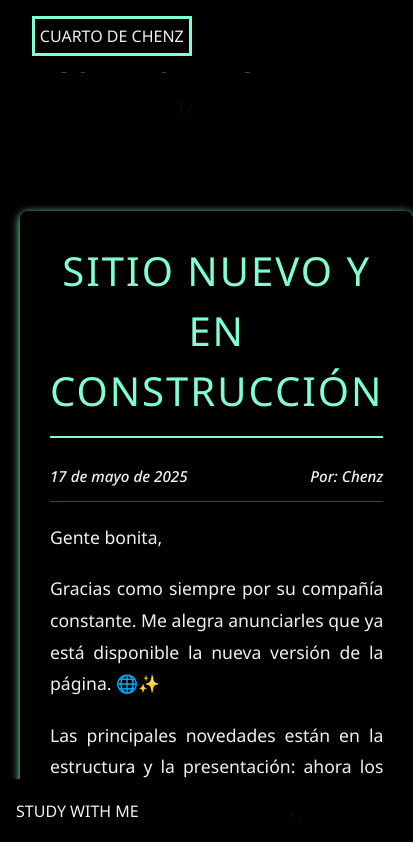
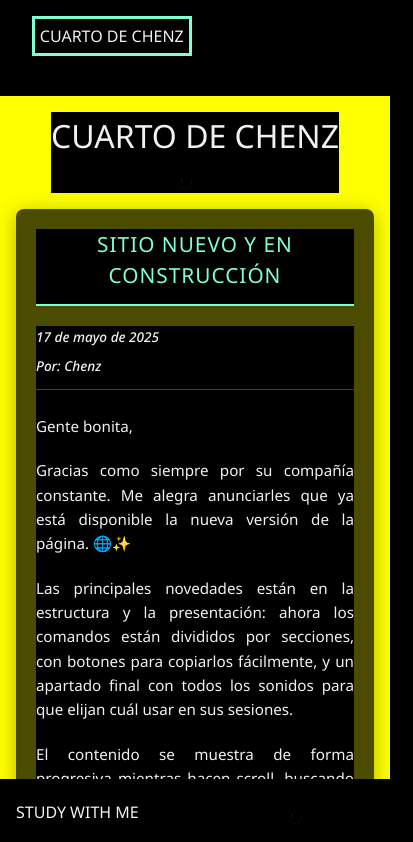
Before and after one commit to lucianoontiveros/sitecuartodechenz, a React (Vite) app: page /avisos in a window 390 px wide. Shown: the top 842 px of the page, 413 px wide, since content can reach past the window. Built offline with nearby package versions, Linux system fonts and the light colour scheme.

Commit message:
✨ Diseño responsive para la sección de Avisos
📱 Mejoras en la adaptabilidad móvil
🎨 Ajustes de estilos y espaciado
🔍 Optimización de puntos de quiebre
💅 Efectos visuales mejorados
🔄 Reorganización del layout para mejor usabilidad

#ResponsiveDesign #UI #Frontend

```diff
--- a/src/Pages/avisos.css
+++ b/src/Pages/avisos.css
@@ -1,110 +1,236 @@
-/* Main container */
+/* Estilos generales */
 .avisos-container {
-  margin: 2.5 em auto;
-  padding: 20px;
-  font-family: Arial, sans-serif;
+  width: 100%;
+  margin-top: 5em;
+  padding: 1rem;
+  box-sizing: border-box;
+  font-family: 'Arial', sans-serif;
+  color: #ffffff;
+  background-color: orange;
   display: flex;
   flex-direction: column;
   justify-content: center;
   align-items: center;
 }
 
-.avisos-content {
+.title_container_comandos {
+  margin: 0;
   display: flex;
-  flex-direction: column;
-  gap: 30px;
-  margin-top: 30px;
+  justify-content: space-between;
+  align-items: center;
 }
 
-/* Aviso Principal Section */
+/* Sección principal de avisos */
 .aviso-principal {
-  border-radius: 8px;
-  padding: 30px;
-  margin: 30px auto;
-  max-width: 1200px;
-  box-shadow: 0 2px 10px aquamarine;
+  background: rgba(0, 0, 0, 0.7);
+  border-radius: 12px;
+  padding: 1.5rem;
+  margin: 1.5rem 0;
+  box-shadow: 0 4px 20px rgba(0, 0, 0, 0.3);
+  backdrop-filter: blur(10px);
 }
 
 .aviso-titulo {
-  color: aquamarine;
+  color: #7fffd4; /* Aquamarine */
   text-align: center;
-  font-size: 2.5rem;
-  margin-bottom: 25px;
-  padding-bottom: 15px;
-  border-bottom: 2px solid aquamarine;
+  font-size: 1.5rem;
+  margin: 0 0 1.5rem 0;
+  padding-bottom: 0.75rem;
+  border-bottom: 2px solid #7fffd4;
   text-transform: uppercase;
-  letter-spacing: 2px;
+  letter-spacing: 1px;
+  word-wrap: break-word;
 }
 
 .aviso-contenido {
   display: flex;
   flex-direction: column;
-  justify-content: center;
-  gap: 30px;
-  align-items: center;
+  gap: 1.5rem;
 }
 
 .aviso-texto {
-  flex: 2;
-  line-height: 1.8;
-  color: aquamarine;
-  font-size: 1.1rem;
-  text-align: justify;
-  width: 100%;
+  flex: 1;
+  line-height: 1.7;
+  color: #e0e0e0;
+  font-size: 1rem;
 }
 
 .aviso-meta {
   display: flex;
-  justify-content: space-between;
-  margin-bottom: 20px;
-  color: #4dffd2; /* Lighter aqua for better visibility */
-  font-size: 0.95rem;
+  flex-direction: column;
+  gap: 0.5rem;
+  margin-bottom: 1.5rem;
+  color: #7fffd4;
+  font-size: 0.9rem;
   border-bottom: 1px solid rgba(127, 255, 212, 0.3);
-  padding-bottom: 10px;
+  padding-bottom: 0.75rem;
   font-style: italic;
 }
 
-.aviso-fecha {
-  font-weight: 500;
-}
-
+.aviso-fecha,
 .aviso-autor {
   font-weight: 500;
 }
 
 .aviso-texto p {
-  margin-bottom: 20px;
+  margin-bottom: 1.25rem;
+  text-align: justify;
+}
+
+.aviso-texto a {
+  color: #7fffd4;
+  text-decoration: none;
+  transition: color 0.3s ease;
+}
+
+.aviso-texto a:hover {
+  color: #4dffd2;
+  text-decoration: underline;
 }
 
 .aviso-imagen {
-  flex: 1;
   display: flex;
   justify-content: center;
   align-items: center;
-  padding: 20px;
+  margin: 1rem 0;
 }
 
 .imagen-totoro {
   max-width: 100%;
   height: auto;
   border-radius: 8px;
-  box-shadow: 0 4px 8px aquamarine;
+  box-shadow: 0 4px 15px rgba(0, 0, 0, 0.5);
   transition: transform 0.3s ease;
 }
 
 .imagen-totoro:hover {
-  transform: scale(1.03);
+  transform: scale(1.02);
 }
 
+/* Sección de últimos avisos */
+.avisos-content {
+  margin-top: 2rem;
+}
 
-/* Responsive design */
+.posts-container {
+  background: rgba(0, 0, 0, 0.7);
+  border-radius: 12px;
+  padding: 1.5rem;
+  box-shadow: 0 4px 20px rgba(0, 0, 0, 0.3);
+  backdrop-filter: blur(10px);
+}
+
+.posts-container h2 {
+  color: #7fffd4;
+  margin-top: 0;
+  margin-bottom: 1rem;
+  font-size: 1.5rem;
+  text-align: center;
+}
+
+.no-posts {
+  text-align: center;
+  color: #b0b0b0;
+  font-style: italic;
+  margin: 0;
+}
+
+/* Media Queries para diseño responsive */
+
+/* Tablets y pantallas medianas */
+@media (min-width: 768px) {
+  .aviso-principal {
+    padding: 2rem;
+    margin: 2rem auto;
+  }
+
+  .aviso-titulo {
+    font-size: 1.75rem;
+  }
+
+  .aviso-meta {
+    flex-direction: row;
+    justify-content: space-between;
+    font-size: 0.95rem;
+  }
+
+  .aviso-texto {
+    font-size: 1.05rem;
+  }
+}
+
+/* Escritorios */
 @media (min-width: 992px) {
+
+  .avisos-container {
+    background-color: red;
+  }
   .aviso-contenido {
     flex-direction: row;
     align-items: flex-start;
+    gap: 2.5rem;
+  }
+
+  .aviso-texto {
+    flex: 2;
   }
 
   .aviso-imagen {
-    padding: 0 0 0 40px;
+    flex: 1;
+    margin: 0;
+    padding-left: 1.5rem;
+    position: sticky;
+    top: 2rem;
+  }
+
+  .imagen-totoro {
+    max-width: 350px;
   }
 }
+
+/* Pantallas grandes */
+@media (min-width: 400px) {
+  .aviso-titulo {
+    font-size: 2rem;
+  }
+
+  .aviso-texto {
+    font-size: 1.1rem;
+    line-height: 1.8;
+  }
+}
+
+/* Ajustes para móviles pequeños */
+@media (max-width: 400px) {
+  .avisos-container {
+    background-color: yellow;
+  }
+
+  .aviso-principal {
+    padding: 1.25rem;
+    margin: 1rem 0;
+    border-radius: 8px;
+  }
+
+  .aviso-titulo {
+    font-size: 1.3rem;
+    margin-bottom: 1.25rem;
+  }
+
+  .aviso-texto {
+    font-size: 0.95rem;
+    line-height: 1.6;
+  }
+
+  .aviso-meta {
+    font-size: 0.85rem;
+  }
+
+  .posts-container {
+    padding: 1.25rem;
+  }
+
+  .posts-container h2 {
+    font-size: 1.3rem;
+  }
+}
```
